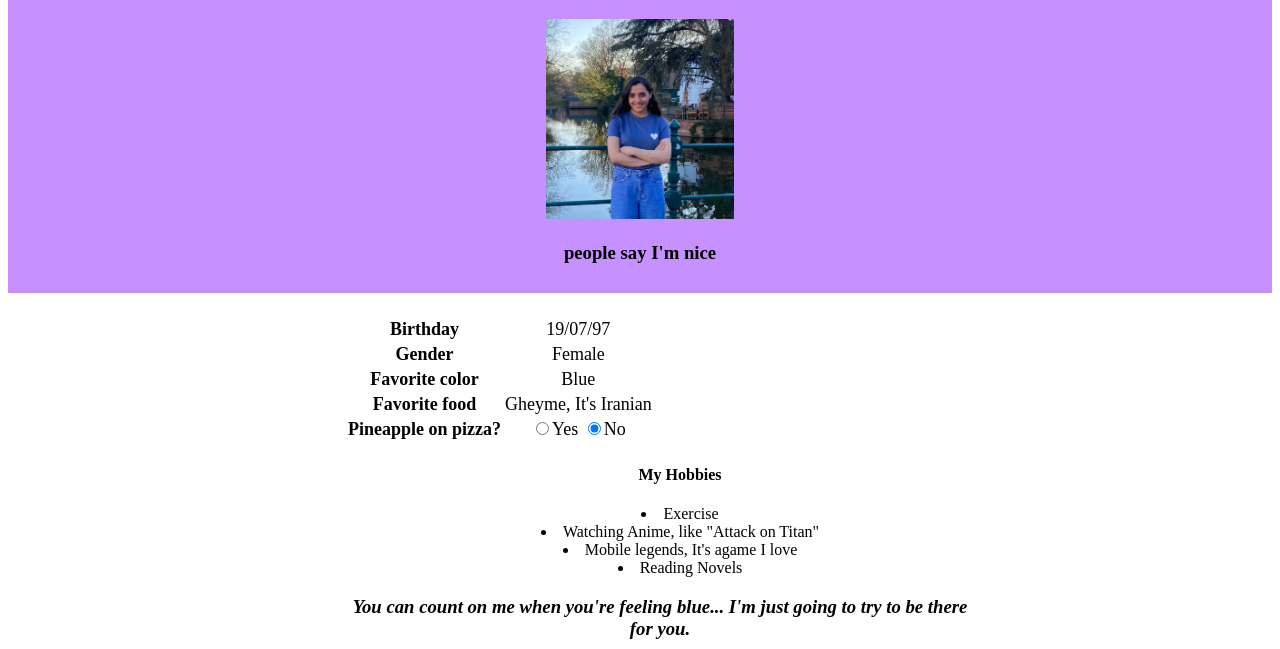
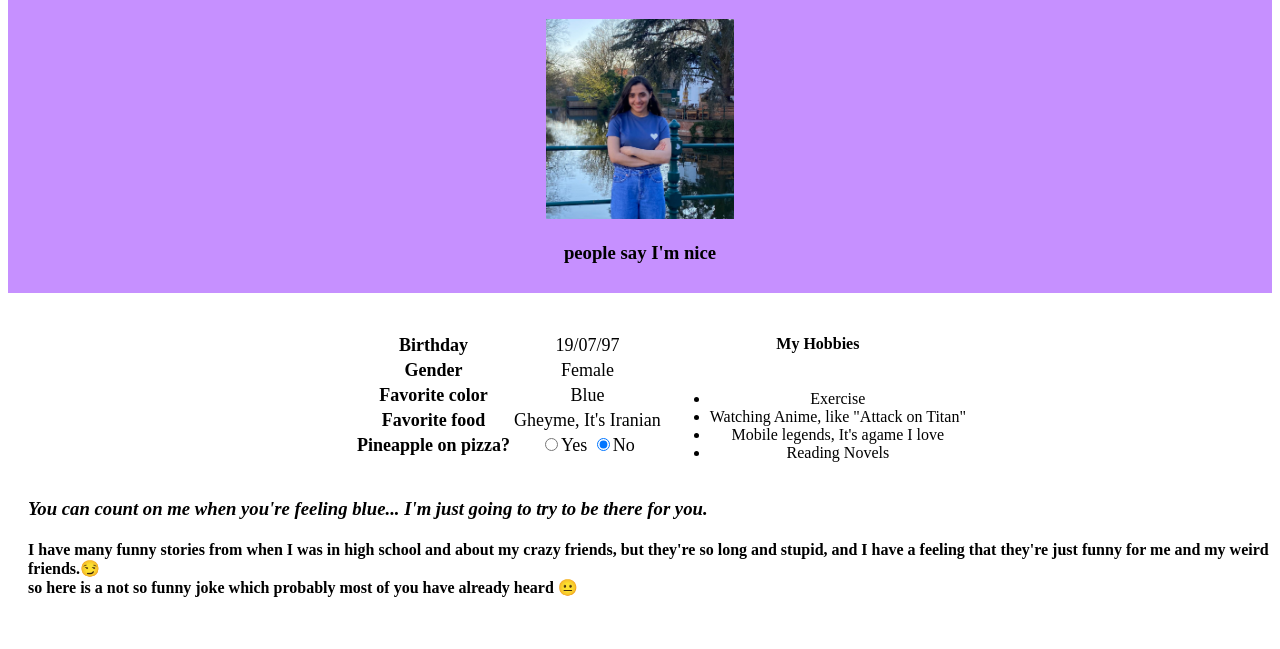
Before and after one commit to shivamottaghi/css_introduction, a plain HTML site: page index.html in a window 1280 px wide. Shown: the part 118-767 px from the top of the page. Drawn offline with Linux system fonts and the light colour scheme.

Commit message:
page grid 3

```diff
--- a/index.html
+++ b/index.html
@@ -16,8 +16,9 @@
 
 </div>
 <div class="infocontainer">
-    <table class="makecenter">
-        <tr class="makecenter">
+    <table class="gridtable makecenter">
+        <tbody class="gridtable makecenter">
+        <tr class="inforow makecenter">
             <td class="colgeninfo makecenter">
                 <table class="generalinfotable makecenter">
                     <tr>
@@ -46,22 +47,23 @@
                 </table>
             </td>
             <td class="makecenter colgeninfo">
-                <div class="makecenter">
+                <h4>My Hobbies</h4>
                     <ul>
-                        <h4>My Hobbies</h4>
                         <li>Exercise</li>
                         <li>Watching Anime, like "Attack on Titan"</li>
                         <li>Mobile legends, It's agame I love</li>
                         <li>Reading Novels</li>
                     </ul>
-                    <h3><i>You can count on me when you're feeling blue... I'm just going to try to be there for you.</i></h3>
-                    <h4>I have many funny stories from when I was in high school and about my crazy friends, but they're so long and stupid, and I have a feeling that they're just funny for me and my weird friends.&#128527;<br>
-                        so here is a not so funny joke which probably most of you have already heard &#128528;</h4><br>
-                    <p><b>Where do you find a cow with no legs? <br> just where you left it&#128580;</b></p>
-                </div>
+
             </td>
         </tr>
+        </tbody>
     </table>
+    <h3><i>You can count on me when you're feeling blue... I'm just going to try to be there for you.</i></h3>
+    <h4>I have many funny stories from when I was in high school and about my crazy friends, but they're so long and stupid, and I have a feeling that they're just funny for me and my weird friends.&#128527;<br>
+        so here is a not so funny joke which probably most of you have already heard &#128528;</h4><br>
+    <p><b>Where do you find a cow with no legs? <br> just where you left it&#128580;</b></p>
+
 </div>
     <!--<table align="center">
         <tr>
--- a/style.css
+++ b/style.css
@@ -1,8 +1,8 @@
 
-ul {
+/*ul {
     text-align: center;
     list-style-position: inside;
-}
+}*/
 #selfimage{
     height: 200px;
 }
@@ -29,6 +29,18 @@ ul {
     text-align: center;
 }
 .colgeninfo{
-    display:inline-block;
-    width:50%;
+    display:inline-grid;
+
 }
+.inforow{
+    display: block;
+    width: 100%;
+}
+
+ul{
+    display: inline;
+}
+.gridtable{
+    display: inline-block;
+    width: 100%;
+}
```
